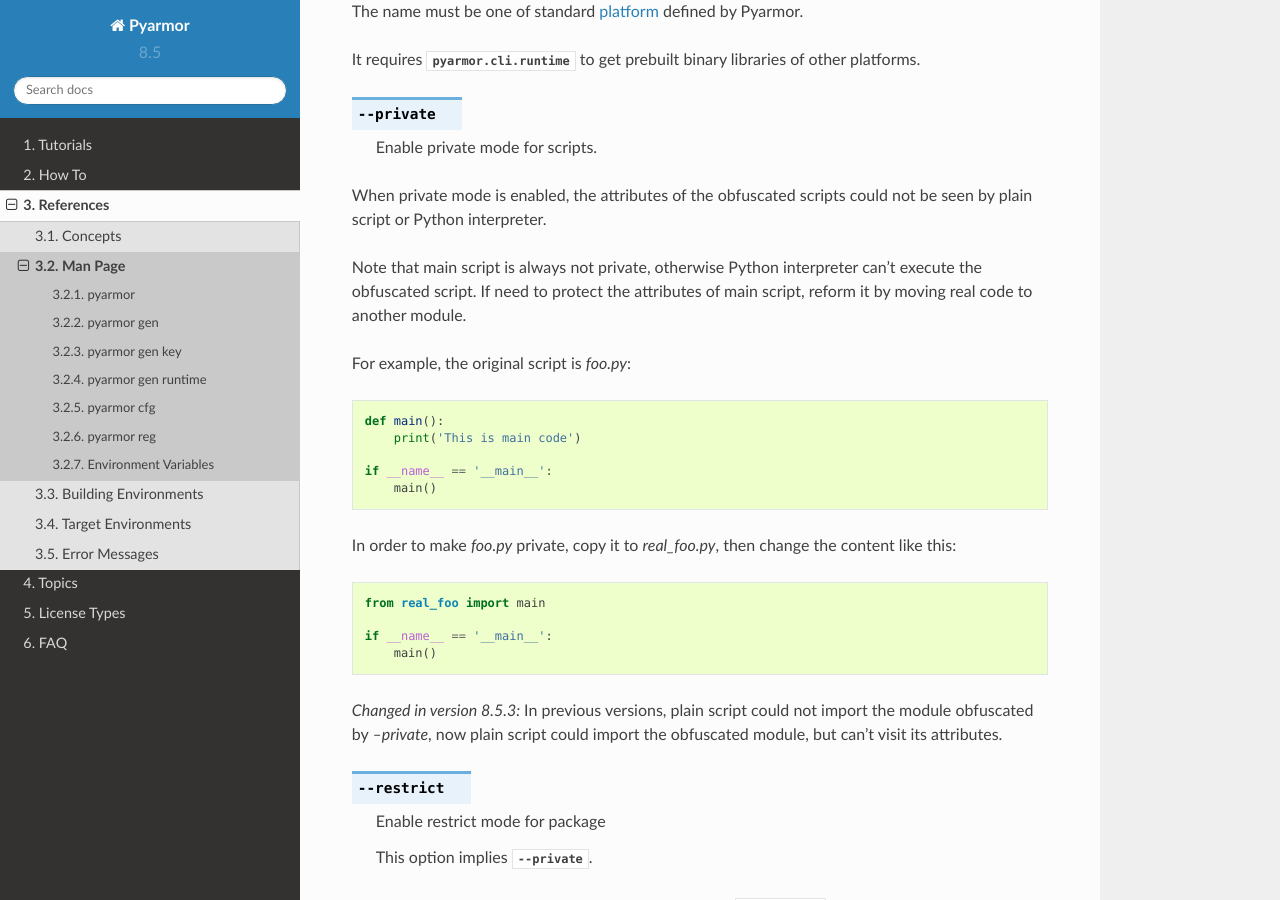
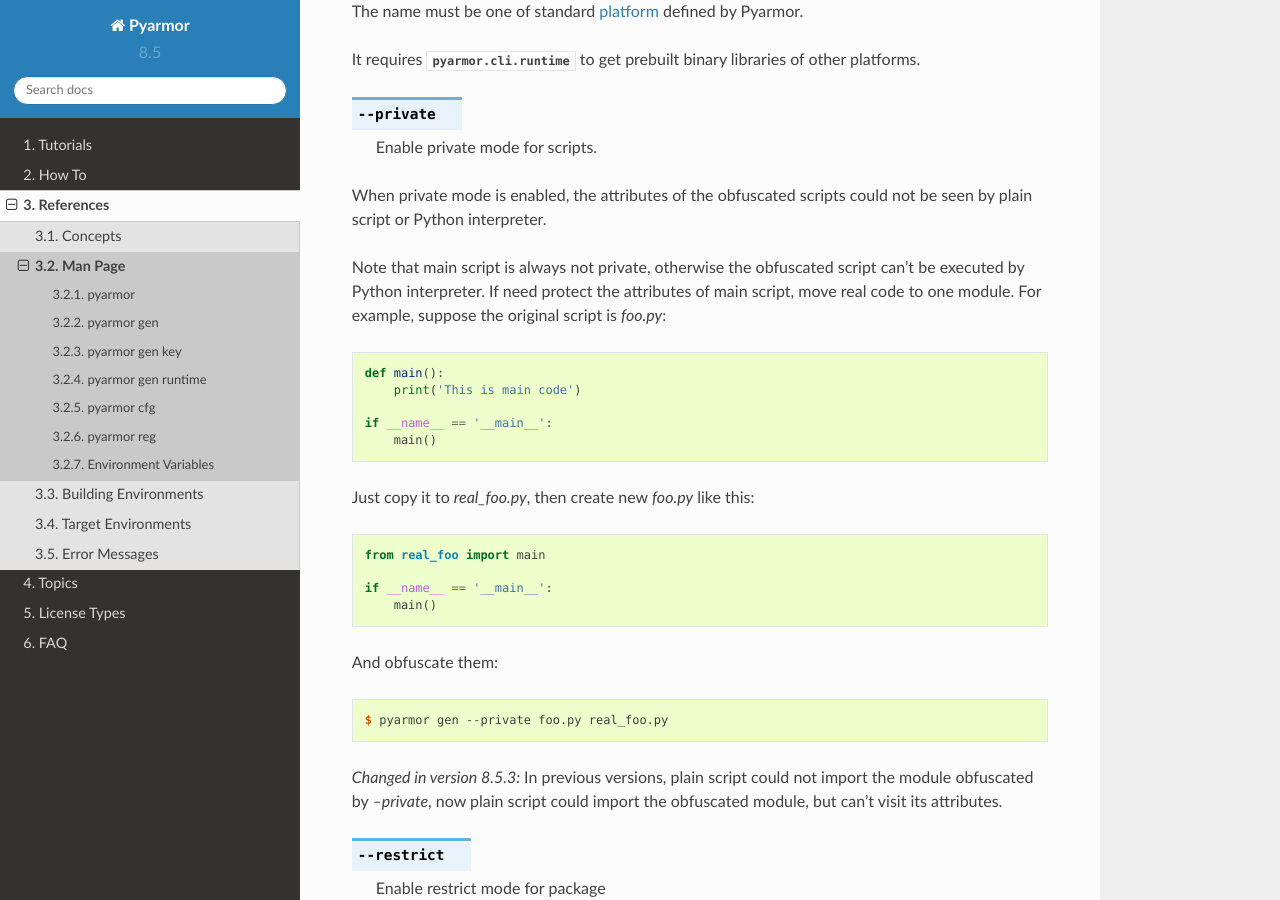
Before and after one commit to dashingsoft/pyarmor, a Sphinx documentation site: the page built from docs/reference/man.rst, in a window 1280 px wide and 900 px high, scrolled down 11788 px. Built offline with Sphinx 7.4.7 and the Read the Docs theme 2.0.0, drawn with Linux system fonts in a browser that asks for light colours.

Commit message:
Refine doc about `--private`

```diff
--- a/docs/reference/man.rst
+++ b/docs/reference/man.rst
@@ -415,26 +415,28 @@
 
 When private mode is enabled, the attributes of the obfuscated scripts could not be seen by plain script or Python interpreter.
 
-Note that main script is always not private, otherwise Python interpreter can't execute the obfuscated script. If need to protect the attributes of main script, reform it by moving real code to another module.
-
-For example, the original script is `foo.py`:
+Note that main script is always not private, otherwise the obfuscated script can't be executed by Python interpreter. If need protect the attributes of main script, move real code to one module. For example, suppose the original script is `foo.py`:
 
 .. code-block:: python
 
-  def main():
-      print('This is main code')
+    def main():
+        print('This is main code')
 
-  if __name__ == '__main__':
-      main()
+    if __name__ == '__main__':
+        main()
 
-In order to make `foo.py` private, copy it to `real_foo.py`, then change the content like this:
+Just copy it to `real_foo.py`, then create new `foo.py` like this:
 
 .. code-block:: python
 
-  from real_foo import main
+    from real_foo import main
 
-  if __name__ == '__main__':
-      main()
+    if __name__ == '__main__':
+        main()
+
+And obfuscate them::
+
+    $ pyarmor gen --private foo.py real_foo.py
 
 .. versionchanged:: 8.5.3
 
```
